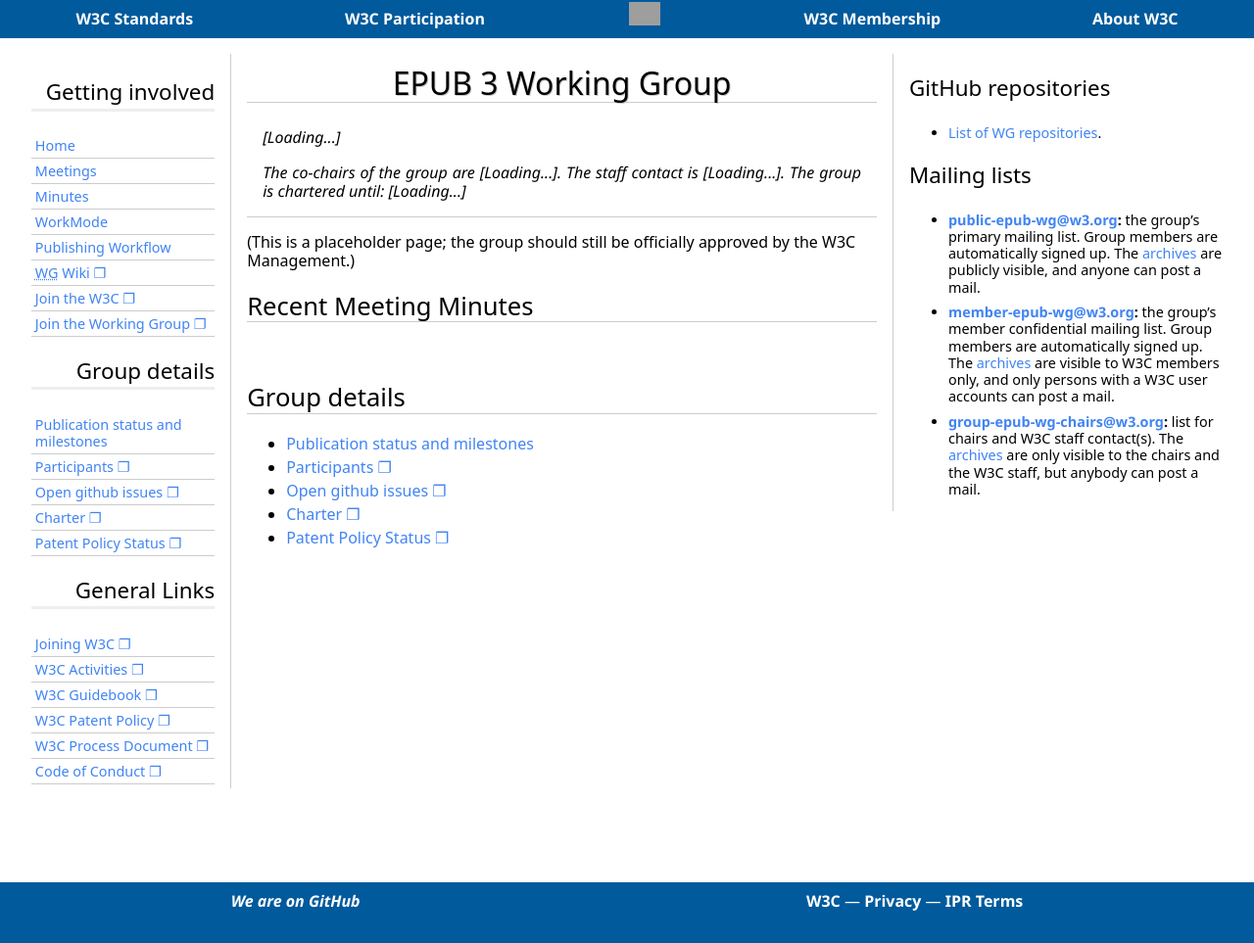
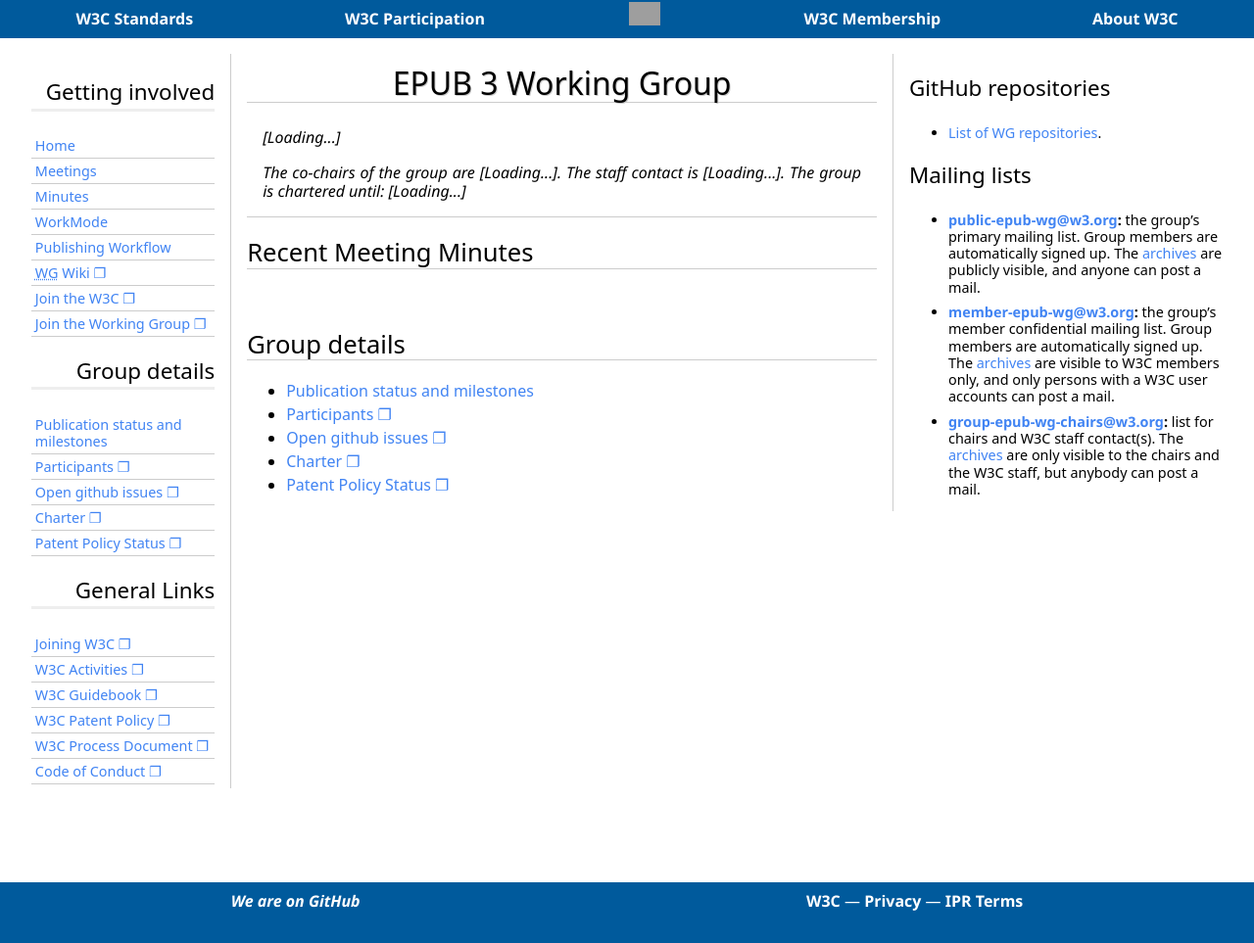
Before and after one commit to w3c/epub-wg, a Jekyll site: the page built from index.md, in a window 1280 px wide. Shown: the whole page at 98% size. Built offline with Jekyll 4.4.1, drawn with Linux system fonts in a browser that asks for light colours; some web fonts are replaced; grey boxes are pictures that could not be loaded.

Commit message:
removed the warning

```diff
--- a/index.md
+++ b/index.md
@@ -44,5 +44,3 @@
       }
   }
 ---
-
-(This is a placeholder page; the group should still be officially approved by the W3C Management.)
```
